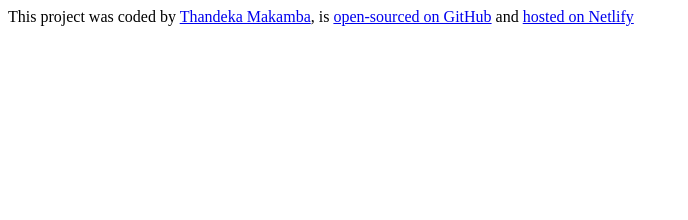
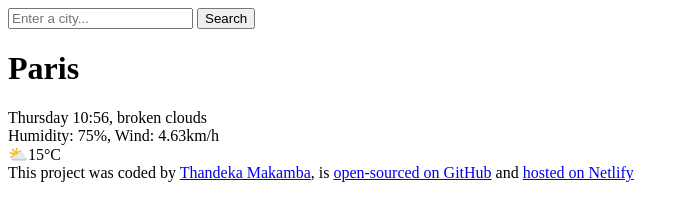
Before and after one commit to Thandeka-Tracy/weather-application, a plain HTML site: page index.html in a window 1280 px wide. Shown: the whole page, without its empty margins (0-688 px from the left). Drawn offline with nearby package versions, Linux system fonts and the light colour scheme.

Commit message:
Update index.html

```diff
--- a/index.html
+++ b/index.html
@@ -8,6 +8,19 @@
     <script src="https://unpkg.com/axios@1.6.7/dist/axios.min.js"></script>
   </head>
   <body>
+    <div class="weather-app">
+      <head>
+        <form>
+          <input type="search" placeholder="Enter a city..." required />
+          <input type="submit" value="Search" />
+        </form>
+      </head>
+      <main>
+        <h1>Paris</h1>
+        <div>Thursday 10:56, broken clouds</div>
+        <div>Humidity: 75%, Wind: 4.63km/h</div>
+        <div>⛅15°C</div>
+      </main>
       <footer>
         This project was coded by
         <a href="https://github.com/Thandeka-Tracy" target="_blank"
@@ -23,6 +36,7 @@
           >hosted on Netlify</a
         >
       </footer>
+    </div>
     <script src="src/index.js"></script>
   </body>
 </html>
```
Lines whose indentation alone changed are shown as unchanged.
